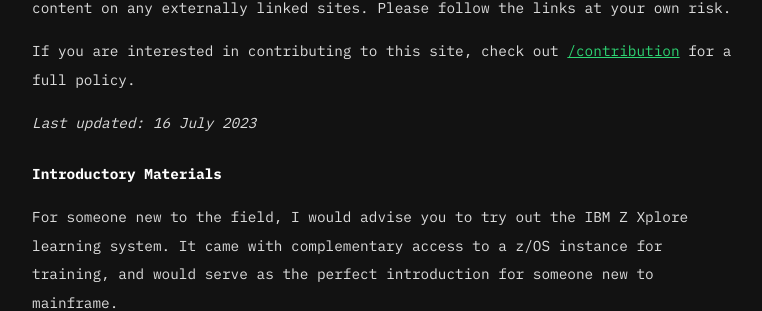
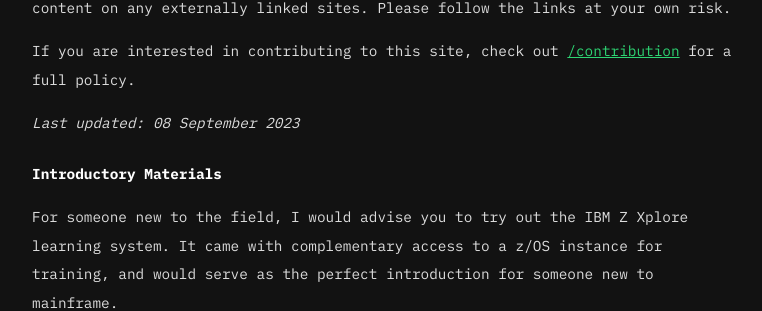
Before and after one commit to tanto259/securitypuppy, a Jekyll site: the page built from pages/training.md, in a window 1280 px wide and 900 px high. Shown: the part 356-667 px from the top of the window, without its empty margins (258-1020 px from the left). Built offline with Jekyll 4.4.1, drawn with Linux system fonts in a browser that asks for light colours; some of the changed text lies outside the part shown.

```diff
--- a/pages/training.md
+++ b/pages/training.md
@@ -14,7 +14,7 @@
 
 If you are interested in contributing to this site, check out [/contribution]({{ '/contribution' | absolute_url }}) for a full policy.
 
-*Last updated: 16 July 2023*
+*Last updated: 08 September 2023*
 
 ### Introductory Materials
 
```
Also changed, not shown: other parts of pages/training.md (+2 -1 lines).
